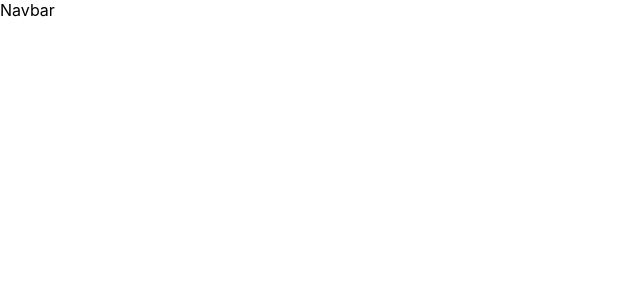
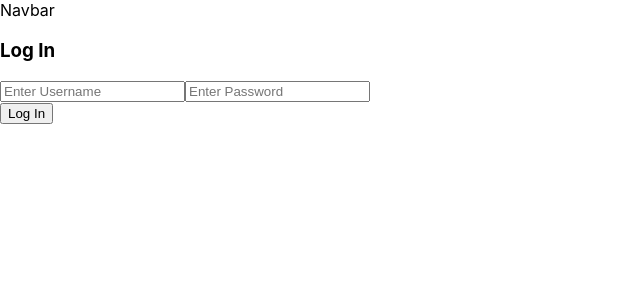
Before and after one commit to lukecross05/paypal-clone, a React (Create React App) app in the folder frontend/: page /login in a window 1280 px wide. Before the commit this address had no page. Shown: the top 300 px of the page, without its empty margins (0-640 px from the left). Built offline with nearby package versions, Linux system fonts and the light colour scheme.

Commit message:
implemented basic login feature.

```diff
--- a/frontend/src/App.js
+++ b/frontend/src/App.js
@@ -2,8 +2,8 @@ import { BrowserRouter, Routes, Route } from "react-router-dom";
 import Home from "./pages/Home";
 
 import Navbar from "./pages/Navbar";
-import Login from "./pages/Login";
 import SignUp from "./pages/Signup";
+import LogIn from "./pages/Login";
 function App() {
   return (
     <div>
@@ -12,6 +12,7 @@ function App() {
         <Routes>
           <Route path="/" element={<Home />} />
           <Route path="/signup" element={<SignUp />} />
+          <Route path="/login" element={<LogIn />} />
         </Routes>
       </BrowserRouter>
     </div>
--- /dev/null
+++ b/frontend/src/hooks/useLogin.js
@@ -0,0 +1,19 @@
+import { useState } from "react";
+
+export const useLogin = () => {
+  const login = async (username, password) => {
+    //sends a login request.
+    const response = await fetch("http://localhost:4000/api/users/login", {
+      method: "POST",
+      headers: { "Content-Type": "application/json" },
+      body: JSON.stringify({ username, password }),
+    });
+
+    const json = await response.json();
+    console.log(json);
+    if (response.ok) {
+      console.log("logged in", json);
+    }
+  };
+  return { login };
+};
--- a/frontend/src/pages/Login.js
+++ b/frontend/src/pages/Login.js
@@ -1,7 +1,38 @@
-import React from "react";
+import { useState } from "react";
+import { useLogin } from "../hooks/useLogin";
 
-const Login = () => {
-  return <div></div>;
+const LogIn = () => {
+  const [username, setUsername] = useState("");
+  const [password, setPassword] = useState("");
+  const { login } = useLogin();
+
+  const handleSubmit = async (e) => {
+    e.preventDefault(); //calls login function from useLogin hook.
+    await login(username, password);
+  };
+
+  return (
+    <form className="signup" onSubmit={handleSubmit}>
+      <h3 className="login-title">Log In</h3>
+      <div className="spacing-login"></div>
+      <input
+        type="username"
+        placeholder="Enter Username"
+        onChange={(e) => setUsername(e.target.value)}
+        value={username}
+      />
+      <input
+        type="password"
+        placeholder="Enter Password"
+        onChange={(e) => setPassword(e.target.value)}
+        value={password}
+      />
+      <div className="spacing-login"></div>
+      <div>
+        <button className="loginButton">Log In</button>
+      </div>
+    </form>
+  );
 };
 
-export default Login;
+export default LogIn;
```
Also changed, not shown: 2 other files (tests, documents, lock files or other folders).
